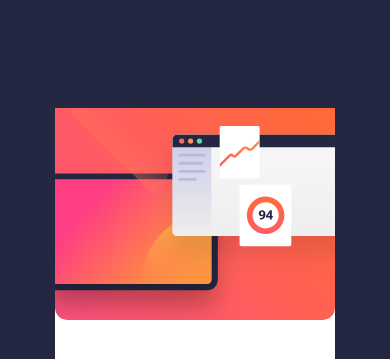
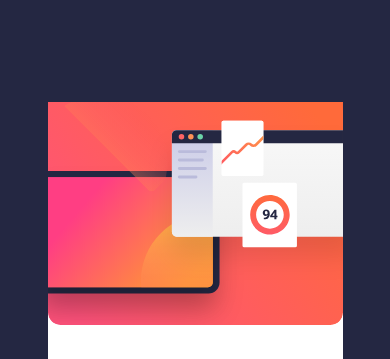
Before and after one commit to chiomaineh/newsletter-sign-up, a plain HTML site: page index.html in a window 390 px wide. Shown: the top 359 px of the page. Drawn offline with Linux system fonts and the light colour scheme.

Commit message:
Updating styles

```diff
--- a/style.css
+++ b/style.css
@@ -210,7 +210,7 @@ form {
     flex-direction: column;
     border-radius: 10px;
     font-size: 13px;
-    max-width: 280px;
+    max-width: 295px;
     padding: 0;
   }
 
```
